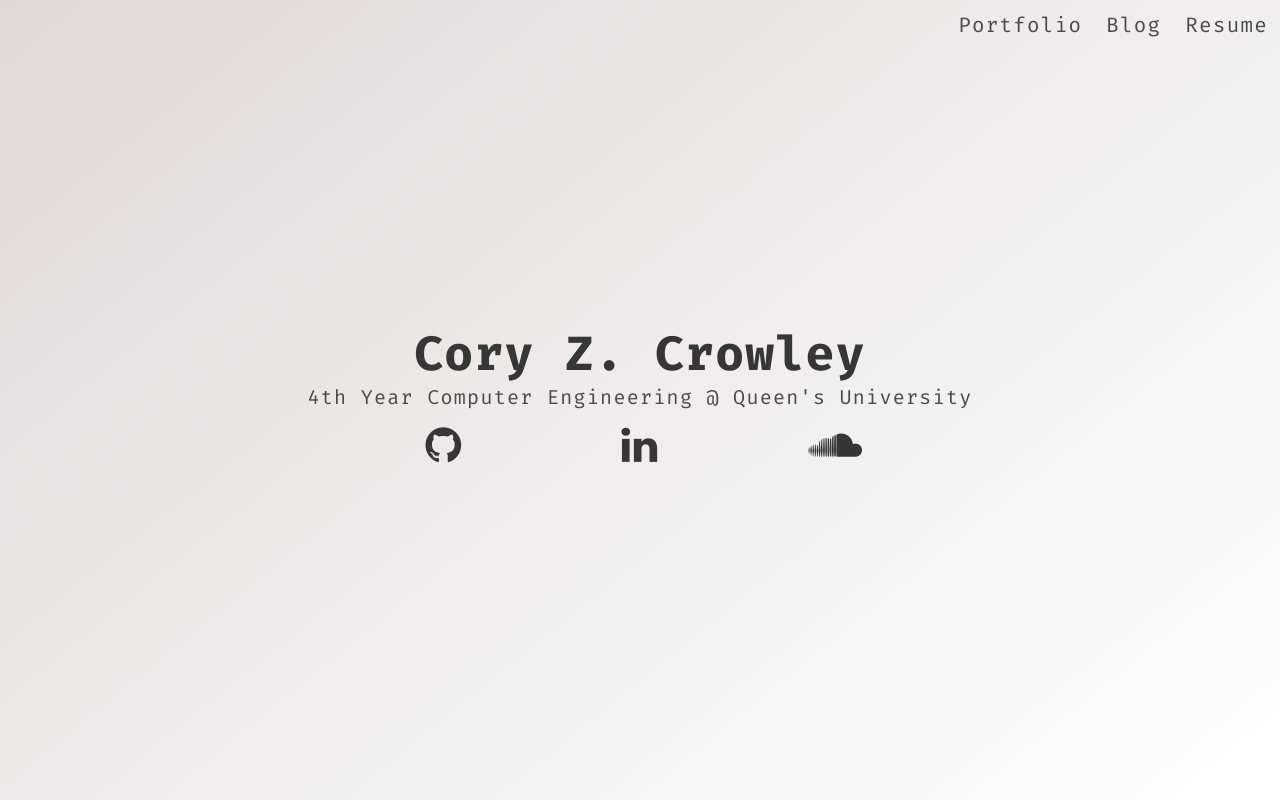
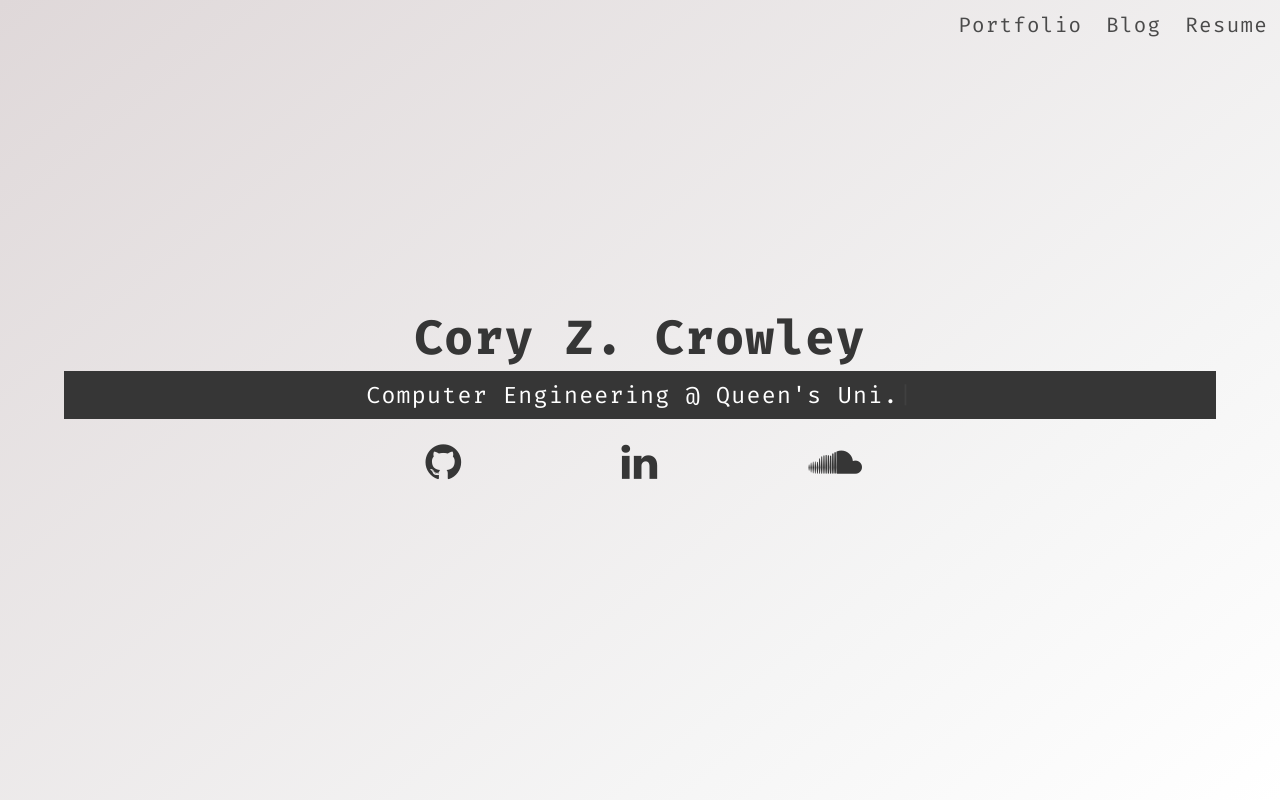
Before and after one commit to ccrowley96/ccrowley96.github.io., a plain HTML site: page index.html in a window 1280 px wide. Drawn offline with nearby package versions, Linux system fonts and the light colour scheme.

Commit message:
added dynamic type box to home page; added hover effect to social links

```diff
--- a/index.html
+++ b/index.html
@@ -30,6 +30,10 @@
     </script>
     <!-- Nav Bar Controller-->
     <script src = "scripts/navbar.js"></script>
+    <!-- Type JS -->
+    <script src="https://cdn.jsdelivr.net/npm/typed.js@2.0.9"></script>
+    <!-- Type Controller-->
+    <script src = "scripts/type_controller.js"></script>
   </head>
   <body class = "home-page">
     <nav class="navbar is-fixed-top is-bold">
@@ -60,26 +64,28 @@
           <h1 class="title is-size-1">
             Cory Z. Crowley
           </h1>
-          <h2 class="subtitle">
-            4th Year Computer Engineering @ Queen's University
-          </h2>
+          <div class = "type_bois_container">
+            <h2 class="subtitle">
+              <span id="type_target"></span>
+            </h2>
+          </div>
           <div class = "columns is-mobile social-links">
               <div class = "column  is-2-desktop is-2-tablet is-offset-3-desktop is-offset-3-tablet">
-                <a href = "https://github.com/ccrowley96" target="_blank">
+                <a class="hvr-grow" href = "https://github.com/ccrowley96" target="_blank">
                   <span class = "icon">
                     <i class="fa fa-github fa-2x"></i>
                   </span>
                 </a>
               </div>
               <div class = "column is-2-desktop is-2-tablet">
-                <a href = "https://www.linkedin.com/in/crowleycoryz/" target="_blank">
+                <a class="hvr-grow" href = "https://www.linkedin.com/in/crowleycoryz/" target="_blank">
                   <span class = "icon">
                     <i class="fa fa-linkedin fa-2x"></i>
                   </span>
                 </a>
               </div>
               <div class = "column is-2-desktop is-2-tablet">
-                <a href = "https://soundcloud.com/ccrowley96" target="_blank">
+                <a class="hvr-grow" href = "https://soundcloud.com/ccrowley96" target="_blank">
                   <span class = "icon">
                     <i class="fa fa-soundcloud fa-2x"></i>
                   </span>
--- /dev/null
+++ b/scripts/type_controller.js
@@ -0,0 +1,18 @@
+$(document).ready(function() {
+    var options = {
+        strings: ["Computer Engineering @ Queen's Uni.^2000",
+                  "HoloLens cancer cell visualization @ Microsoft.^2000",
+                  "Music producer &amp; DJ.^2000",
+                  "Full-stack web developer.^2000",
+                  "Freelance software consultant.^2000",
+                  "Princeton &amp; Queen's hackathon champion.^2000",
+                  "1&#47;2 Californian 1&#47;2 Canadian ^1000 &amp; confused.^2000",
+                  "Always learning,^1000 always creating.^2000",
+                  "NorCal -> Kingston -> Vancouver -> Seattle -> ^1000 ...^2000",
+                  "Software Engineer."
+                 ],
+        typeSpeed:60
+    }
+
+    var typed = new Typed("#type_target", options);
+});
--- a/style/custom-style.css
+++ b/style/custom-style.css
@@ -51,3 +51,43 @@ html, body{
   letter-spacing:.0625em;
   line-height:1.8em;
 }
+.type_bois_container{
+  margin-top:-18px;
+  height:50px;
+}
+
+.type_bois_container .subtitle{
+  font-size: 1.45rem;
+  color:white;
+  background-color: #363636;
+  line-height: 3rem;
+}
+
+.type_bois_container{
+  height:80px;
+}
+
+@media only screen and (max-width: 900px) {
+  .type_bois_container{
+    display:none;
+  }
+}
+
+/* Hover CSS */
+/* Grow */
+.hvr-grow {
+  display: inline-block;
+  vertical-align: middle;
+  transform: translateZ(0);
+  box-shadow: 0 0 1px rgba(0, 0, 0, 0);
+  backface-visibility: hidden;
+  -moz-osx-font-smoothing: grayscale;
+  transition-duration: 0.3s;
+  transition-property: transform;
+}
+
+.hvr-grow:hover,
+.hvr-grow:focus,
+.hvr-grow:active {
+  transform: scale(1.5);
+}
```
Also changed, not shown: 1 other file.
